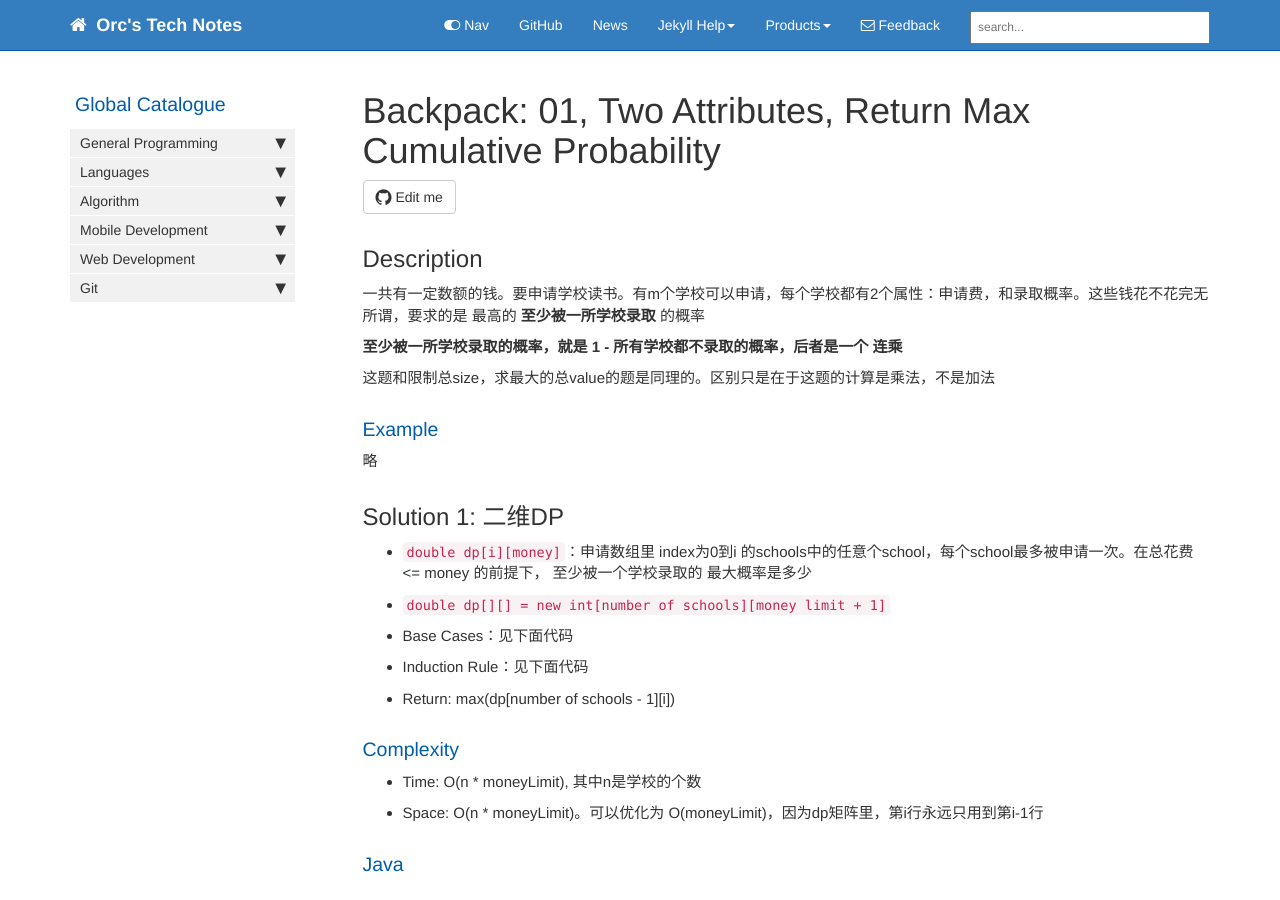
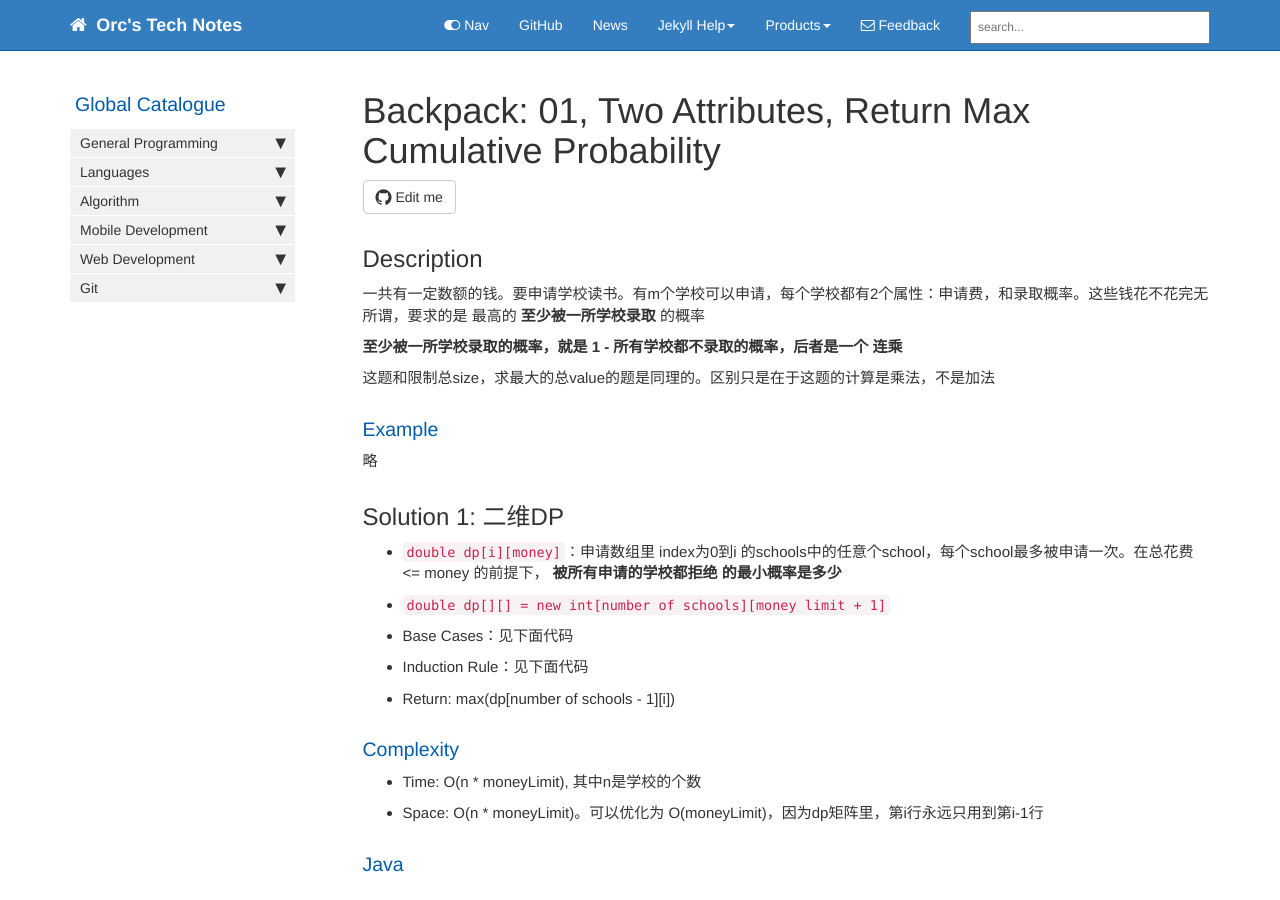
Before and after one commit to HungryOrc/hungryorc.github.io, a Jekyll site: the page built from pages/algorithm/algorithm_backpack_01_2Attr_returnMaxCumulativeProb.md, in a window 1280 px wide and 900 px high. Built offline with Jekyll 4.4.1, drawn with Linux system fonts in a browser that asks for light colours; nearby versions of some CDN libraries; comment, search, counter and statistics services are not loaded.

Commit message:
Update algorithm_backpack_01_2Attr_returnMaxCumulativeProb.md

```diff
--- a/pages/algorithm/algorithm_backpack_01_2Attr_returnMaxCumulativeProb.md
+++ b/pages/algorithm/algorithm_backpack_01_2Attr_returnMaxCumulativeProb.md
@@ -21,7 +21,7 @@ toc: false
 
 ## Solution 1: 二维DP
 * `double dp[i][money]`：申请数组里 index为0到i 的schools中的任意个school，每个school最多被申请一次。在总花费 <= money 的前提下，
-至少被一个学校录取的 最大概率是多少
+**被所有申请的学校都拒绝 的最小概率是多少**
 * `double dp[][] = new int[number of schools][money limit + 1]`
 * Base Cases：见下面代码
 * Induction Rule：见下面代码
```
